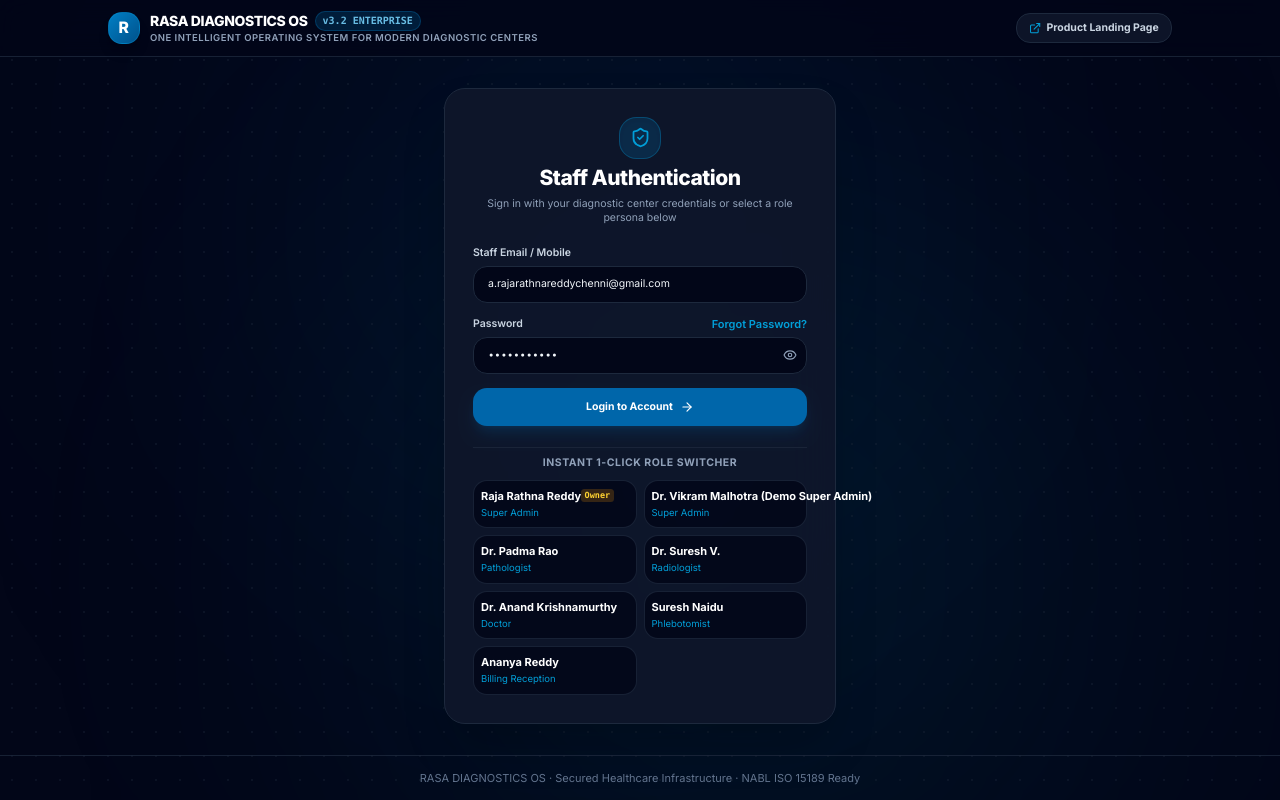
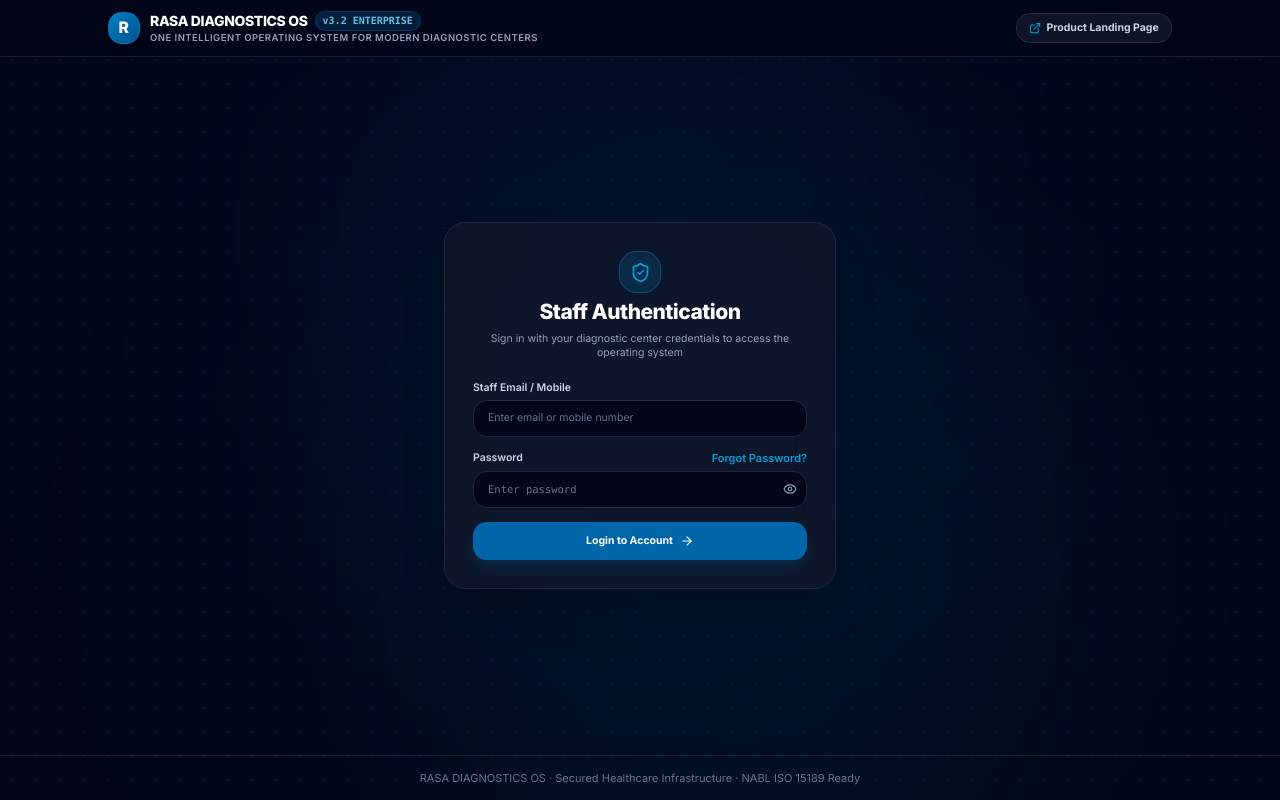
Before and after one commit to RajaRathnaReddy/rasa-diagnostics-os, a React (Vite) app: page /login in a window 1280 px wide. Built offline with nearby package versions, Linux system fonts and the light colour scheme.

Commit message:
fix(login): remove 1-click role switcher buttons for individual credentials

```diff
--- a/src/features/auth/LoginPage.tsx
+++ b/src/features/auth/LoginPage.tsx
@@ -6,15 +6,15 @@
   AlertCircle, User, Activity, ExternalLink, Sparkles,
   Mail, X, CheckCircle2, KeyRound
 } from 'lucide-react';
-import { useAuthStore, INITIAL_MANAGED_USERS, type ManagedUser } from '../../stores/authStore';
+import { useAuthStore } from '../../stores/authStore';
 import { cn } from '../../lib/cn';
 
 export function LoginPage() {
   const navigate = useNavigate();
-  const { validateAndLogin, loginAsUser, isAuthenticated, sendPasswordReset } = useAuthStore();
+  const { validateAndLogin, isAuthenticated, sendPasswordReset } = useAuthStore();
 
-  const [username, setUsername] = useState('a.rajarathnareddychenni@gmail.com');
-  const [password, setPassword] = useState('Raja@970450');
+  const [username, setUsername] = useState('');
+  const [password, setPassword] = useState('');
   const [showPassword, setShowPassword] = useState(false);
   const [errorMessage, setErrorMessage] = useState('');
   const [isSubmitting, setIsSubmitting] = useState(false);
@@ -29,7 +29,7 @@
     setErrorMessage('');
 
     if (!username.trim() || !password.trim()) {
-      setErrorMessage('Please enter both Diagnostic User ID / Email and Security Passcode.');
+      setErrorMessage('Please enter both Staff Email / Mobile and Password.');
       return;
     }
 
@@ -46,13 +46,6 @@
       setErrorMessage(err?.message || 'Authentication error.');
       setIsSubmitting(false);
     }
-  };
-
-  const handleQuickLogin = (u: ManagedUser) => {
-    setUsername(u.email);
-    setPassword(u.passcode);
-    loginAsUser(u);
-    navigate('/');
   };
 
   const handleResetSubmit = async (e: React.FormEvent) => {
@@ -121,7 +114,7 @@
             </div>
             <h2 className="text-xl sm:text-2xl font-black text-white tracking-tight">Staff Authentication</h2>
             <p className="text-xs text-slate-400">
-              Sign in with your diagnostic center credentials or select a role persona below
+              Sign in with your diagnostic center credentials to access the operating system
             </p>
           </div>
 
@@ -141,7 +134,7 @@
                 type="text"
                 value={username}
                 onChange={e => setUsername(e.target.value)}
-                placeholder="name@rasadiagnostics.com"
+                placeholder="Enter email or mobile number"
                 className="w-full px-4 py-3 rounded-xl bg-slate-950 border border-slate-800 text-slate-100 placeholder-slate-500 focus:outline-none focus:ring-2 focus:ring-brand-500/30 focus:border-brand-500"
               />
             </div>
@@ -166,7 +159,7 @@
                   type={showPassword ? 'text' : 'password'}
                   value={password}
                   onChange={e => setPassword(e.target.value)}
-                  placeholder="••••••••"
+                  placeholder="Enter password"
                   className="w-full px-4 py-3 rounded-xl bg-slate-950 border border-slate-800 text-slate-100 placeholder-slate-500 focus:outline-none focus:ring-2 focus:ring-brand-500/30 focus:border-brand-500 pr-10 font-mono"
                 />
                 <button
@@ -188,28 +181,6 @@
               <ArrowRight className="w-4 h-4" />
             </button>
           </form>
-
-          {/* Quick Demo Persona Switcher */}
-          <div className="pt-2 border-t border-slate-800/80 space-y-2.5">
-            <p className="text-[10.5px] uppercase font-bold tracking-wider text-slate-400 text-center">
-              Instant 1-Click Role Switcher
-            </p>
-            <div className="grid grid-cols-2 gap-2">
-              {INITIAL_MANAGED_USERS.slice(0, 8).map(u => (
-                <button
-                  key={u.id}
-                  onClick={() => handleQuickLogin(u)}
-                  className="p-2 rounded-xl bg-slate-950/80 hover:bg-slate-800 border border-slate-800/80 text-left transition-all cursor-pointer flex flex-col justify-between"
-                >
-                  <div className="flex items-center justify-between">
-                    <p className="text-[11px] font-bold text-white truncate">{u.name}</p>
-                    {u.isOwner && <span className="text-[8.5px] px-1 bg-amber-500/20 text-amber-300 rounded font-mono font-bold">Owner</span>}
-                  </div>
-                  <p className="text-[9.5px] text-brand-400 capitalize truncate mt-0.5">{u.role.replace('_', ' ')}</p>
-                </button>
-              ))}
-            </div>
-          </div>
         </motion.div>
       </main>
 
```
